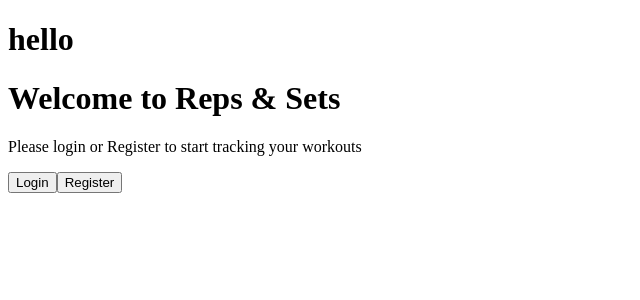
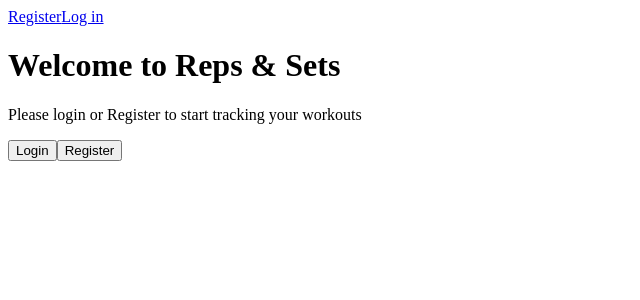
Before and after one commit to maryamsali2/Reps-Sets-FrontEnd, a React (Vite) app: page /home in a window 1280 px wide. Shown: the top 300 px of the page, without its empty margins (0-640 px from the left). Built offline with nearby package versions, Linux system fonts and the light colour scheme.

Commit message:
nav done

```diff
--- a/src/App.jsx
+++ b/src/App.jsx
@@ -1,13 +1,14 @@
 // imports
 import { useEffect, useState} from "react"
 import {Routes, Route} from "react-router"
-
+import { Navigate, Link } from "react-router"
 
 import Register from "./components/Register"
 import Login from "./components/Login"
 import Home from "./components/Home"
 import WorkoutForm from "./components/WorkoutForm"
 import WorkoutDetails from "./components/WorkoutDetails"
+import Nav from "./components/Nav"
 
 
 import { CheckSession } from "./services/Auth"
@@ -43,10 +44,11 @@ useEffect(() => {
 
     return(
         <>
-        <h1>hello</h1>
+        <Nav user={user } />
         <main>
-            {/* <Nav user={user}/> */}
+
             <Routes>
+                <Route path="/" element={<Navigate to="/home" replace/>}/>
                 <Route path="/register" element={<Register/>}/>
                 <Route path="/login" element={<Login setUser={setUser}/>}/>
                 <Route path="/home" element={<Home/>}/>
@@ -56,6 +58,8 @@ useEffect(() => {
 
 
             </Routes>
+
+
         </main>
         </>
 
--- a/src/components/Login.jsx
+++ b/src/components/Login.jsx
@@ -22,7 +22,7 @@ const Login = ({setUser}) =>{
         setFormValues(initialState)
         setUser(userData)
         if(userData){
-            navigate('/Home')
+            navigate('/WorkoutForm')
         }
     }
 
--- a/src/components/Nav.jsx
+++ b/src/components/Nav.jsx
@@ -1,31 +1,22 @@
 import { Link } from "react-router-dom"
 
-
-
-
-const Nav = ({ user}) => {
-  const userOptions = (
-    <>
-      <Link to="/home">Home</Link>
-
-      <Link to="/workoutForm">New Workout</Link>
-    </>
-  )
-
-
-
-  const publicOptions = (
-    <>
-
-      <Link to="/register">Register</Link>
-      <Link to="/login">Log in</Link>
-    </>
-  )
-
+const Nav = ({ user }) => {
   return (
-    <header>
-      {user ? <h3>Welcome, {user.username}!</h3> : null}
-      <nav>{user ? userOptions : publicOptions}</nav>
+    <header className="navbar">
+      {user ? (
+        <>
+          <h3>Welcome, {user.username}!</h3>
+          <nav>
+            <Link to="/home">Home</Link>
+            <Link to="/workoutForm">New Workout</Link>
+          </nav>
+        </>
+      ) : (
+        <nav>
+          <Link to="/register">Register</Link>
+          <Link to="/login">Log in</Link>
+        </nav>
+      )}
     </header>
   )
 }
--- a/src/components/Register.jsx
+++ b/src/components/Register.jsx
@@ -29,10 +29,11 @@ const Register = () =>{
     }
 
     return(
+
         // username
         <div className='Register-Start'>
             <form onSubmit={handleSubmit}>
-
+            <h1>Register</h1>
             <input type="text"
             name="username"
              placeholder="Enter your username"
--- a/src/components/WorkoutForm.jsx
+++ b/src/components/WorkoutForm.jsx
@@ -19,7 +19,7 @@ const [form, setForm] = useState(initialState)
 
 // handle change
 const handleChange = (e) => {
-    console.log(e)
+    const {name, value} = e.target
     setForm({...form,[e.target.name]: e.target.value})
 }
 
```
